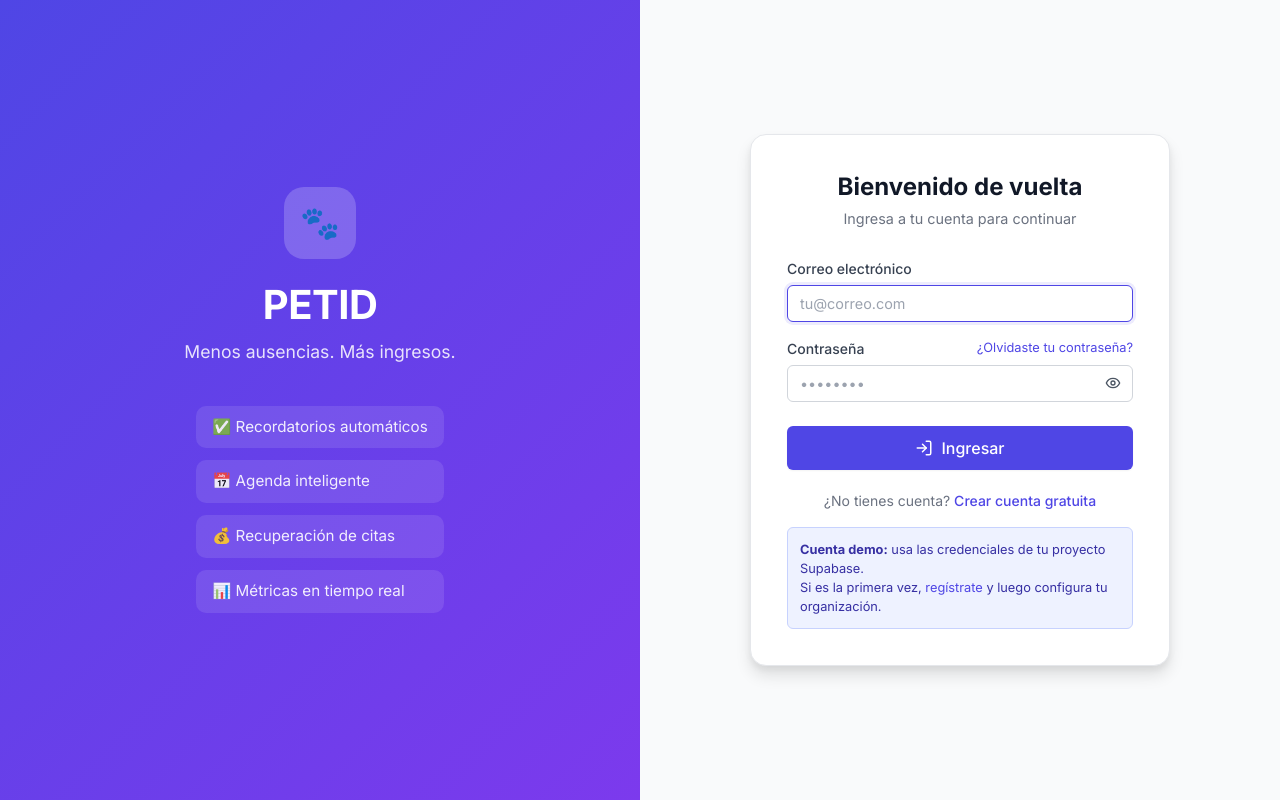
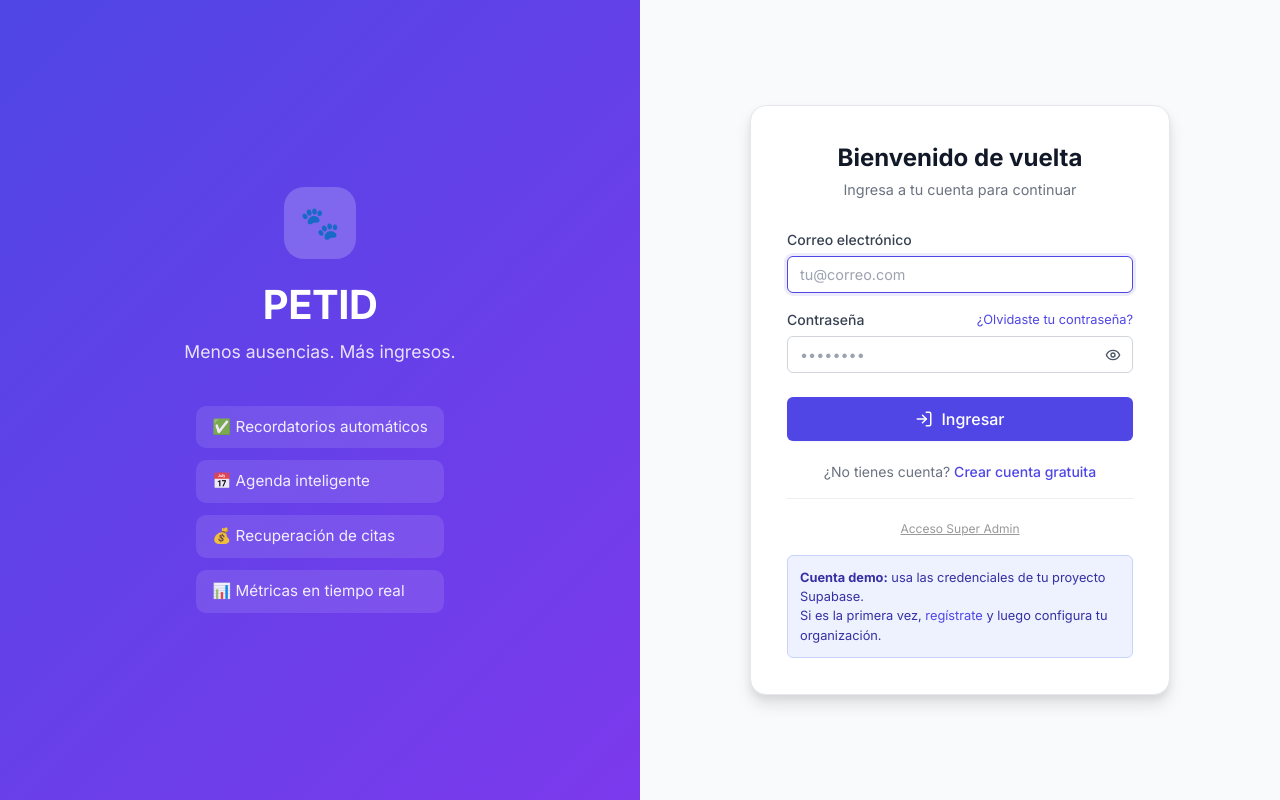
Before and after one commit to ruflex85PS/PETID-SAAS-OFICIAL, a React (Vite) app: page /login in a window 1280 px wide. Built offline with nearby package versions, Linux system fonts and the light colour scheme.

Commit message:
agregar boton super admin en login

```diff
--- a/src/pages/LoginPage.jsx
+++ b/src/pages/LoginPage.jsx
@@ -96,6 +96,10 @@
         <Link to="/register">Crear cuenta gratuita</Link>
       </div>
 
+      {/* Super Admin */}
+      <div style={{ textAlign: "center", marginTop: 16, paddingTop: 16, borderTop: "1px solid #eee" }}>
+        <button onClick={() => { setEmail("alvaroandres2802@gmail.com") }} style={{ background: "none", border: "none", color: "#999", fontSize: "0.75rem", cursor: "pointer", textDecoration: "underline" }}>Acceso Super Admin</button>
+      </div>
       {/* Demo hint */}
       <div className={styles.demoHint}>
         <strong>Cuenta demo:</strong> usa las credenciales de tu proyecto Supabase.<br />
```
